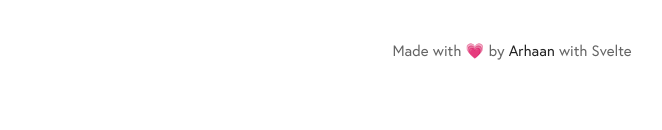
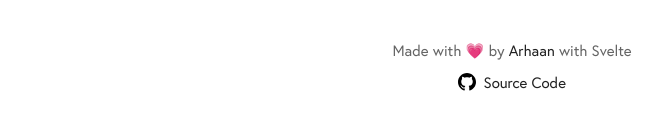
Before and after one commit to arhaanb/SvelteWeather, a Svelte app: page / in a window 1280 px wide. Shown: the part 282-412 px from the top of the page, without its empty margins (128-790 px from the left). Built offline with nearby package versions, Linux system fonts and the light colour scheme.

Commit message:
add source link

```diff
--- a/public/global.css
+++ b/public/global.css
@@ -63,6 +63,7 @@ p {
 a {
 	color: #222;
 	text-decoration: none;
+	border-bottom: solid 1px transparent;
 }
 
 a:hover {
--- a/src/footer.svelte
+++ b/src/footer.svelte
@@ -4,15 +4,41 @@
 		padding: 1em 0;
 		color: rgba(34, 34, 34, 0.7);
 	}
+
+	.source {
+		display: flex;
+		justify-content: center;
+		align-items: center;
+		margin: 0.7em 0;
+	}
+
+	.icon {
+		margin-right: 0.5em;
+	}
+
+	.lnk {
+		margin-top: -0.25em;
+	}
 </style>
 
 <footer class="footer center">
 	<h6>
 		Made with
-    <!-- <span class="red">&hearts;</span> -->
 		<span class="red">💗</span>
 		by
 		<a href="//arhaanb.co" target="_blank">Arhaan</a>
 		with Svelte
 	</h6>
+
+	<h6 class="source">
+		<div class="icon">
+			<svg
+				xmlns="http://www.w3.org/2000/svg"
+				width="18"
+				height="18"
+				viewBox="0 0 24 24"><path
+					d="M12 0c-6.626 0-12 5.373-12 12 0 5.302 3.438 9.8 8.207 11.387.599.111.793-.261.793-.577v-2.234c-3.338.726-4.033-1.416-4.033-1.416-.546-1.387-1.333-1.756-1.333-1.756-1.089-.745.083-.729.083-.729 1.205.084 1.839 1.237 1.839 1.237 1.07 1.834 2.807 1.304 3.492.997.107-.775.418-1.305.762-1.604-2.665-.305-5.467-1.334-5.467-5.931 0-1.311.469-2.381 1.236-3.221-.124-.303-.535-1.524.117-3.176 0 0 1.008-.322 3.301 1.23.957-.266 1.983-.399 3.003-.404 1.02.005 2.047.138 3.006.404 2.291-1.552 3.297-1.23 3.297-1.23.653 1.653.242 2.874.118 3.176.77.84 1.235 1.911 1.235 3.221 0 4.609-2.807 5.624-5.479 5.921.43.372.823 1.102.823 2.222v3.293c0 .319.192.694.801.576 4.765-1.589 8.199-6.086 8.199-11.386 0-6.627-5.373-12-12-12z" /></svg>
+		</div>
+		<a target="_blank" class="lnk" href="https://github.com/arhaanb/SvelteWeather">Source Code</a>
+	</h6>
 </footer>
```
Lines whose indentation alone changed are shown as unchanged.
